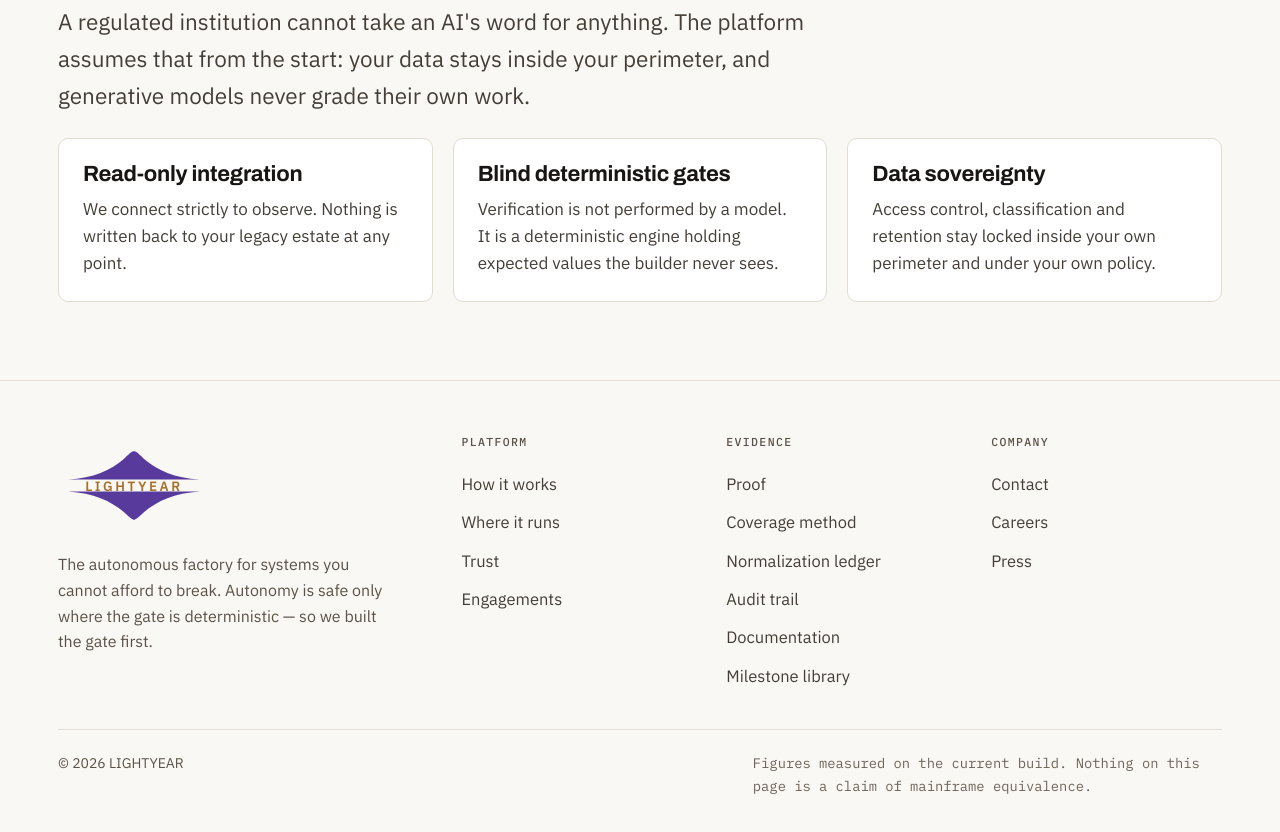
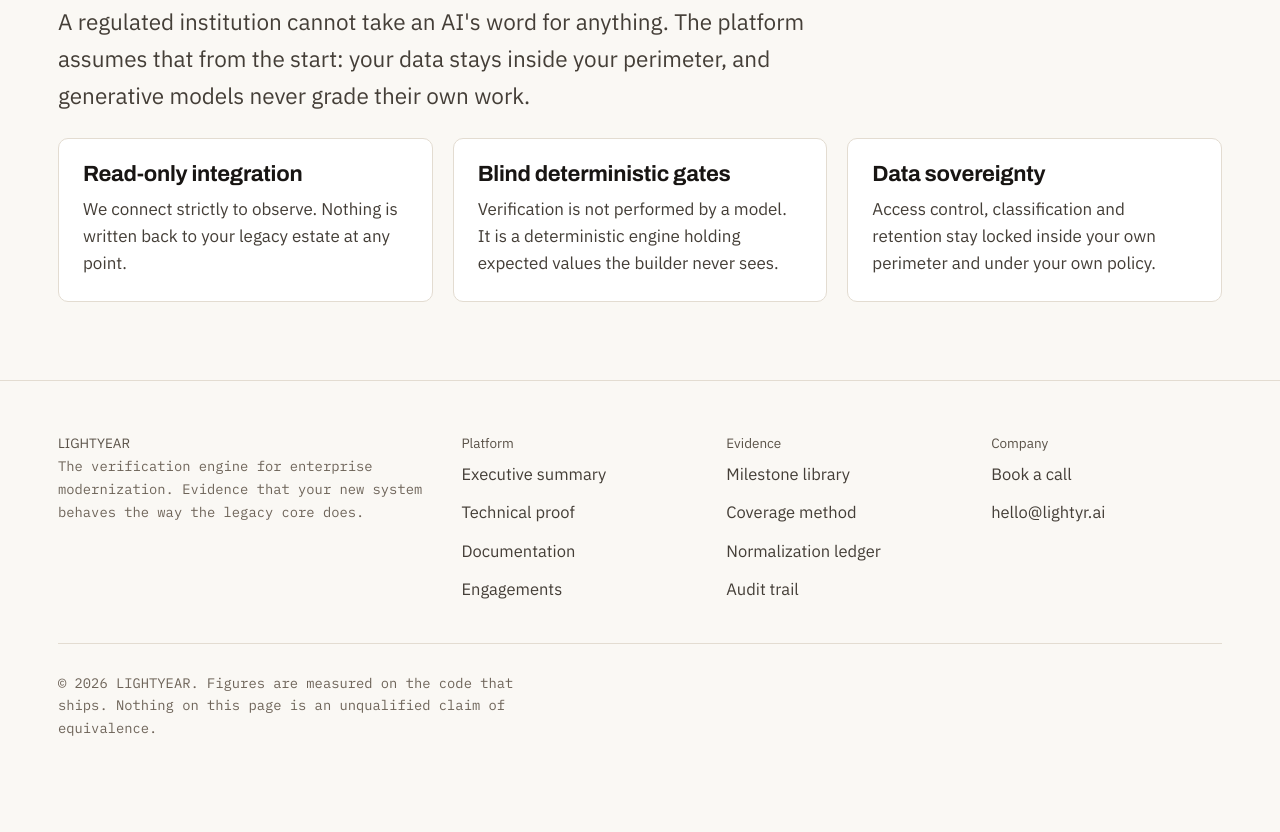
Before and after one commit to howardweale/lightyear-website, a plain HTML site: page index.html in a window 1280 px wide. Shown: the part 3008-3840 px from the top of the page. After the commit the page ends 3786 px from the top, so only its background shows below. Drawn offline with Linux system fonts and the light colour scheme.

Commit message:
Update index.html with new changes

```diff
--- a/index.html
+++ b/index.html
@@ -320,11 +320,11 @@ code{font-family:var(--mono);font-size:.93em;color:var(--ink);background:var(--f
       <button role="tab" id="tab-proof" aria-controls="p-proof" data-t="proof" aria-selected="false" onclick="go('proof')">Technical proof</button>
       <button role="tab" id="tab-docs" aria-controls="p-docs" data-t="docs" aria-selected="false" onclick="go('docs')">Docs</button>
       <button role="tab" id="tab-engage" aria-controls="p-engage" data-t="engage" aria-selected="false" onclick="go('engage')">Engagements</button>
-      <a class="tablink" href="milestones/">Milestones</a>
+      <a class="tablink" href="https://github.com/howardweale/lightyear-carddemo-modernization/tree/main/docs/milestones" target="_blank" rel="noopener">Milestones</a>
     </nav>
     <div class="navcta">
       <button class="btn" onclick="go('proof')">Technical proof</button>
-      <a class="btn solid" href="mailto:hello@lightyr.ai?subject=LIGHTYEAR%20enquiry%3A%20Diagnostic%20assessment">Schedule assessment</a>
+      <a class="btn solid" href="https://calendly.com/lightyr/assessment" target="_blank" rel="noopener">Schedule assessment</a>
     </div>
   </div>
 </header>
@@ -340,7 +340,7 @@ code{font-family:var(--mono);font-size:.93em;color:var(--ink);background:var(--f
         <h1>De-risk your cutover with evidence, not judgement.</h1>
         <p class="lead">Three in four modernization programmes never finish, and those that fail run about 2.5&times; over budget. LIGHTYEAR automates the most expensive phase &mdash; testing and verification &mdash; and produces auditor-ready evidence that your new system behaves the way the legacy core does.</p>
         <div class="cta" style="margin-top:22px">
-          <a class="btn solid" href="mailto:hello@lightyr.ai?subject=LIGHTYEAR%20enquiry%3A%20Quantify%20our%20risk">Quantify your risk</a>
+          <a class="btn solid" href="https://calendly.com/lightyr/assessment" target="_blank" rel="noopener">Quantify your risk</a>
           <a class="btn" href="#proof" onclick="go('proof')">Review the technical proof</a>
         </div>
         <p class="note" style="margin-top:20px">Database: Oracle&rarr;PostgreSQL core banking on GCP &middot; SAP ASE &middot; Db2.<br>Mainframe: COBOL, CICS, VSAM, IMS, HLASM, PL/I, JCL.</p>
@@ -734,6 +734,19 @@ code{font-family:var(--mono);font-size:.93em;color:var(--ink);background:var(--f
     </div>
   </div>
 
+<div class="band">
+    <div class="wrap" style="text-align:center">
+      <div class="eyebrow" style="text-align:center">Next step</div>
+      <h2 style="margin:16px auto 0;max-width:22ch">Point it at your estate</h2>
+      <div class="rule" style="margin:14px auto"></div>
+      <p class="lead" style="margin:0 auto 26px;max-width:56ch">Four weeks, read-only, fixed fee. You get the number nobody else can give you: how much of your business logic has never been tested.</p>
+      <div class="cta" style="justify-content:center">
+        <a class="btn solid" href="https://calendly.com/lightyr/assessment" target="_blank" rel="noopener">Book a 30-minute call</a>
+        <a class="btn" href="#engage" onclick="go('engage')">See engagement models</a>
+      </div>
+    </div>
+  </div>
+
 </section>
 
 <section class="pane" id="p-docs" role="tabpanel" aria-labelledby="tab-docs">
@@ -920,7 +933,7 @@ lightyr scripts              <span class="c"># every entry point owned, roled an
             <li>The number: how much of your business logic has never been tested</li>
             <li>One piece of your system, modernized end to end, with proof</li>
           </ul>
-          <a class="btn" style="text-align:center;text-decoration:none;display:block" href="mailto:hello@lightyr.ai?subject=LIGHTYEAR%20enquiry%3A%20Assessment%20%E2%80%94%20one%20workload">Start here</a>
+          <a class="btn" style="text-align:center;text-decoration:none;display:block" href="https://calendly.com/lightyr/assessment" target="_blank" rel="noopener">Start here</a>
         </div>
         <div class="tier feature">
           <div class="tag">Phase 02 · most common</div>
@@ -933,7 +946,7 @@ lightyr scripts              <span class="c"># every entry point owned, roled an
             <li>Full cutover rehearsal, including the rollback</li>
             <li>One of our engineers sitting with your team</li>
           </ul>
-          <a class="btn solid" style="text-align:center;text-decoration:none;display:block" href="mailto:hello@lightyr.ai?subject=LIGHTYEAR%20enquiry%3A%20Qualification%20platform">Talk to an engineer</a>
+          <a class="btn solid" style="text-align:center;text-decoration:none;display:block" href="https://calendly.com/lightyr/assessment" target="_blank" rel="noopener">Talk to an engineer</a>
         </div>
         <div class="tier">
           <div class="tag">Phase 03</div>
@@ -945,7 +958,7 @@ lightyr scripts              <span class="c"># every entry point owned, roled an
             <li>An audit trail your regulator can replay, years later</li>
             <li>Your systems integrator works inside the same proof</li>
           </ul>
-          <a class="btn" style="text-align:center;text-decoration:none;display:block" href="mailto:hello@lightyr.ai?subject=LIGHTYEAR%20enquiry%3A%20Enterprise%20estate">Contact us</a>
+          <a class="btn" style="text-align:center;text-decoration:none;display:block" href="https://calendly.com/lightyr/assessment" target="_blank" rel="noopener">Contact us</a>
         </div>
       </div>
       <p class="note" style="margin-top:22px">Most programmes start with the person who owns the modernization, or the one who owns the risk. What we install stays after the programme ends — so the thing that proved the migration keeps watching the system for years afterwards.</p>
@@ -984,36 +997,30 @@ lightyr scripts              <span class="c"># every entry point owned, roled an
   <div class="wrap">
     <div class="fgrid">
       <div>
-        <a class="brand" href="#how" onclick="go('how');return false" aria-label="LIGHTYEAR home" style="margin-bottom:14px">
-          <svg class="primary-logo" viewBox="0 0 360 220" role="img" aria-label="LIGHTYEAR primary logo" style="width:152px;height:93px">
-            <path fill="#573A9C" d="M24 96C84 92 125 74 156 47C166 38 173 30 179 29C179.5 28.7 179.8 28.2 180 28C180.2 28.2 180.5 28.7 181 29C187 30 194 38 204 47C235 74 276 92 336 96H24Z"/>
-            <path fill="#573A9C" d="M24 124C84 128 125 146 156 173C166 182 173 190 179 191C179.5 191.3 179.8 191.8 180 192C180.2 191.8 180.5 191.3 181 191C187 190 194 182 204 173C235 146 276 128 336 124H24Z"/>
-            <text x="180" y="122" fill="#A7702C" font-family="Arial, sans-serif" font-size="32" font-weight="700" letter-spacing="6" text-anchor="middle">LIGHTYEAR</text>
-          </svg>
-        </a>
-        <p class="small" style="max-width:34ch">The autonomous factory for systems you cannot afford to break. Autonomy is safe only where the gate is deterministic — so we built the gate first.</p>
+        <div class="fbrand">LIGHTYEAR</div>
+        <p class="note" style="max-width:46ch">The verification engine for enterprise modernization. Evidence that your new system behaves the way the legacy core does.</p>
       </div>
-      <div><h5>Platform</h5>
-        <a href="#" onclick="go('how');return false">How it works</a>
-        <a href="#" onclick="go('where');return false">Where it runs</a>
-        <a href="#" onclick="go('trust');return false">Trust</a>
-        <a href="#" onclick="go('engage');return false">Engagements</a></div>
-      <div><h5>Evidence</h5>
-        <a href="#" onclick="go('proof');return false">Proof</a>
-        <a href="#" onclick="go('proof');return false">Coverage method</a>
-        <a href="#" onclick="go('proof');return false">Normalization ledger</a>
-        <a href="#" onclick="go('trust');return false">Audit trail</a>
-        <a href="#" onclick="go('docs');return false">Documentation</a>
-        <a href="milestones/">Milestone library</a></div>
-      <div><h5>Company</h5>
-        <a href="mailto:hello@lightyr.ai">Contact</a>
-        <a href="mailto:careers@lightyr.ai">Careers</a>
-        <a href="mailto:press@lightyr.ai">Press</a></div>
+      <div>
+        <div class="fhead">Platform</div>
+        <a href="#exec" onclick="go('exec')">Executive summary</a>
+        <a href="#proof" onclick="go('proof')">Technical proof</a>
+        <a href="#docs" onclick="go('docs')">Documentation</a>
+        <a href="#engage" onclick="go('engage')">Engagements</a>
+      </div>
+      <div>
+        <div class="fhead">Evidence</div>
+        <a href="https://github.com/howardweale/lightyear-carddemo-modernization/tree/main/docs/milestones" target="_blank" rel="noopener">Milestone library</a>
+        <a href="#docs" onclick="go('docs')">Coverage method</a>
+        <a href="#docs" onclick="go('docs')">Normalization ledger</a>
+        <a href="#docs" onclick="go('docs')">Audit trail</a>
+      </div>
+      <div>
+        <div class="fhead">Company</div>
+        <a href="https://calendly.com/lightyr/assessment" target="_blank" rel="noopener">Book a call</a>
+        <a href="mailto:hello@lightyr.ai">hello@lightyr.ai</a>
+      </div>
     </div>
-    <div class="fbot">
-      <span>© 2026 LIGHTYEAR</span>
-      <span class="note">Figures measured on the current build. Nothing on this page is a claim of mainframe equivalence.</span>
-    </div>
+    <p class="note" style="margin-top:28px">&copy; 2026 LIGHTYEAR. Figures are measured on the code that ships. Nothing on this page is an unqualified claim of equivalence.</p>
   </div>
 </footer>
 
```
